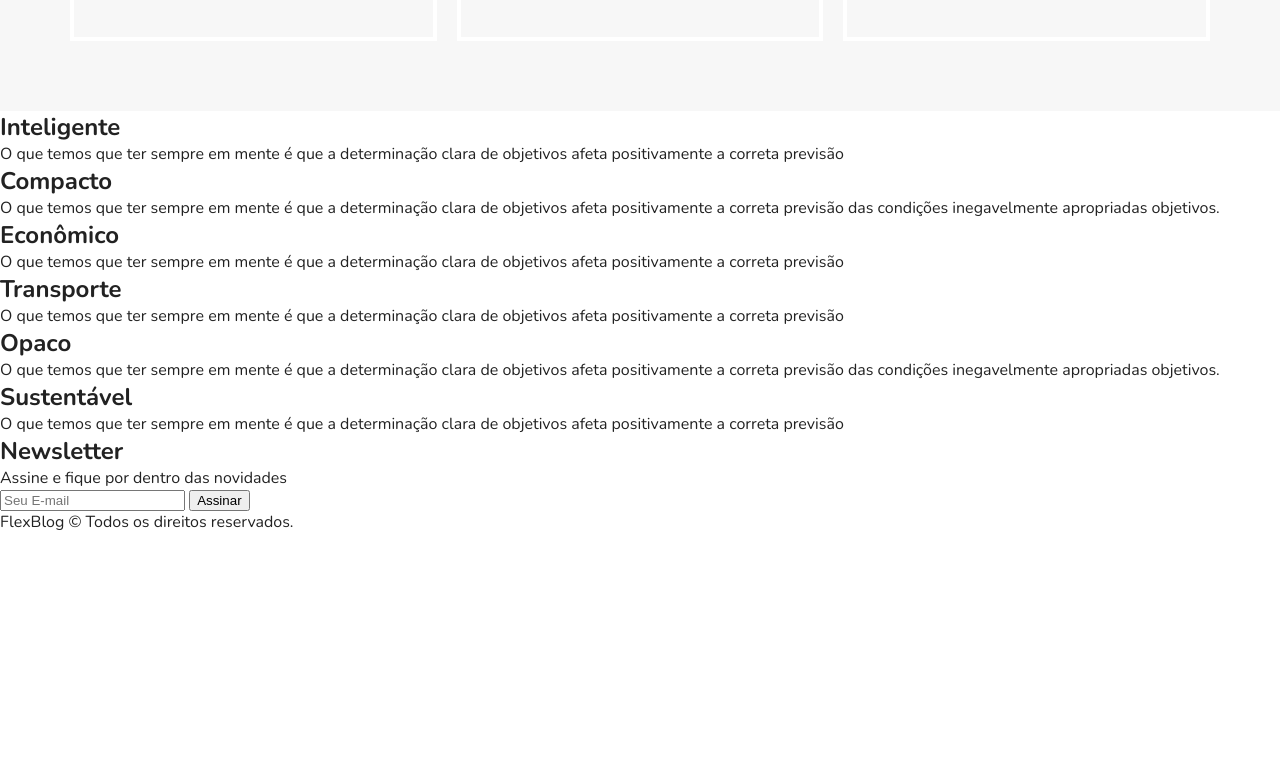
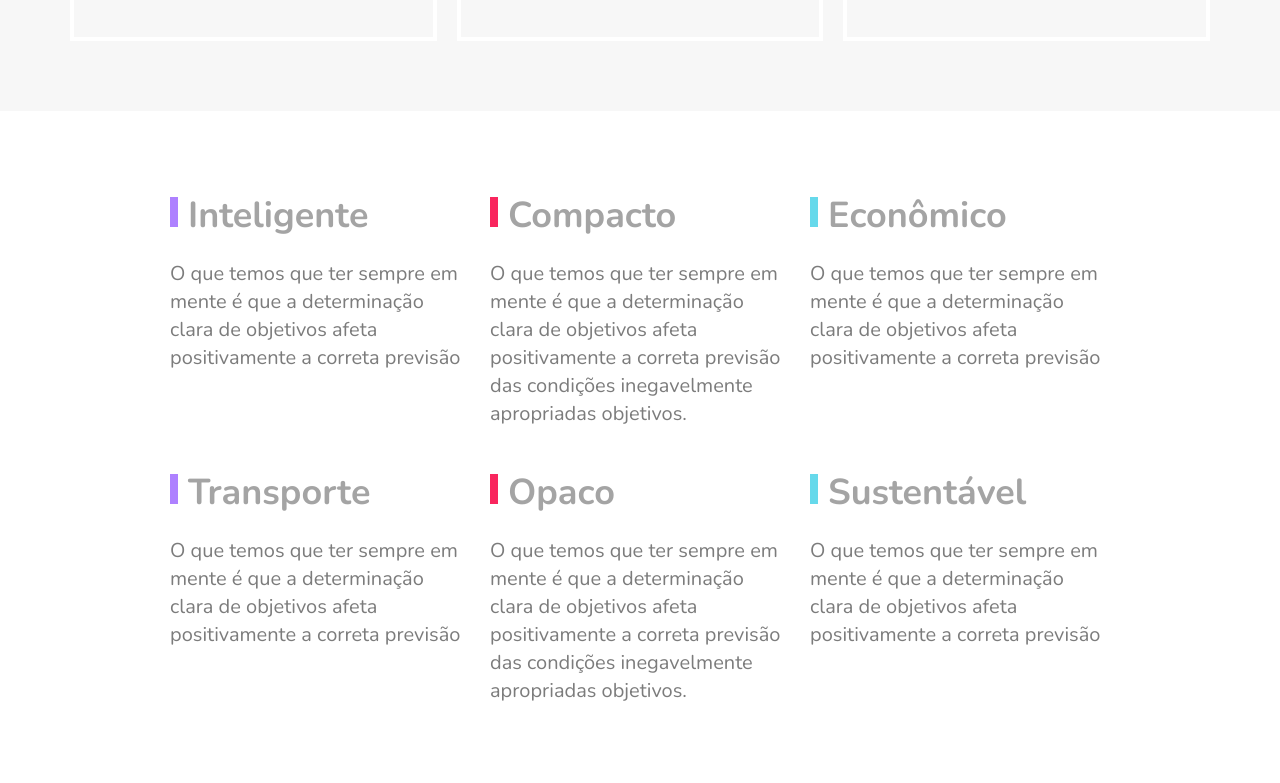
Before and after one commit to Guimartinssilva/FlexBlog, a plain HTML site: page index.html in a window 1280 px wide. Shown: the part 2497-3280 px from the top of the page. Before the commit the page ends 3030 px from the top, so only its background shows below. Drawn offline with nearby package versions, Linux system fonts and the light colour scheme.

Commit message:
Qualidade e Footer

```diff
--- a/style.css
+++ b/style.css
@@ -133,47 +133,47 @@ img {
   margin: 0 10px;
 }
 
-.produtos{
+.produtos {
   max-width: 960px;
   margin: 60px auto;
 }
 
-.produtos h1{
+.produtos h1 {
   font-size: 3em;
   margin: 0 10px 60px 10px;
 }
 
-.produtos-container{
+.produtos-container {
   display: flex;
   flex-wrap: wrap;
   align-items: flex-end;
 }
 
-.produtos-item{
+.produtos-item {
   flex: 1 1 175px;
   margin: 10px;
 }
 
-.produtos-item h2{
+.produtos-item h2 {
   font-size: 3em;
   color: #a4a4a4;
   background: #f7f7f7;
   padding: 60px 20px;
 }
 
-.purple{
+.purple {
   border-top: 8px solid #ae81ff;
 }
 
-.pink{
+.pink {
   border-top: 8px solid #f9265e;
 }
 
-.blue{
+.blue {
   border-top: 8px solid #66d9eb;
 }
 
-.preco{
+.preco {
   background: #f7f7f7;
   padding: 60px;
   display: flex;
@@ -181,7 +181,7 @@ img {
   align-items: flex-end;
 }
 
-.preco-item{
+.preco-item {
   flex: 1;
   border: 4px solid white;
   padding: 20px;
@@ -189,14 +189,14 @@ img {
   min-width: 260px;
 }
 
-.preco-item h2{
+.preco-item h2 {
   font-size: 3em;
   color: #a4a4a4;
   text-align: center;
   margin-top: 20px;
 }
 
-.preco-item span{
+.preco-item span {
   max-width: 300px;
   margin: 20px auto;
   display: block;
@@ -208,11 +208,11 @@ img {
   border-bottom: 4px solid white;
 }
 
-.preco-item sup{
+.preco-item sup {
   font-size: 1.5rem;
 }
 
-.preco-item ul{
+.preco-item ul {
   max-width: 300px;
   margin: 20px auto;
   font-size: 1.25em;
@@ -220,14 +220,14 @@ img {
   color: #7c7c7c;
 }
 
-.preco-item li{
+.preco-item li {
   display: flex;
   justify-content: space-between;
   align-items: center;
   margin-bottom: 15px;
 }
 
-.preco-item li::after{
+.preco-item li::after {
   content: "";
   display: block;
   width: 6px;
@@ -236,7 +236,7 @@ img {
   border-radius: 50%;
 }
 
-.preco-item a{
+.preco-item a {
   max-width: 300px;
   display: block;
   margin: 20px auto;
@@ -249,15 +249,140 @@ img {
   text-align: center;
 }
 
-@media (max-width: 800px){
-  .preco{
+@media (max-width: 800px) {
+  .preco {
     padding-left: 10px;
     padding-right: 10px;
   }
-  .preco .preco-item:nth-child(3){
+  .preco .preco-item:nth-child(3) {
     order: -2;
   }
-  .preco .preco-item:nth-child(2){
+  .preco .preco-item:nth-child(2) {
     order: -1;
   }
 }
+
+.qualidade {
+  max-width: 960px;
+  margin: 60px auto;
+  display: flex;
+  flex-wrap: wrap;
+}
+
+.qualidade-item {
+  flex: 1 1 300px;
+  margin: 20px 10px;
+}
+
+.qualidade-item h2 {
+  font-size: 2.25em;
+  color: #a4a4a4;
+  margin-bottom: 20px;
+}
+
+.qualidade-item h2::before {
+  content: "";
+  display: inline-block;
+  width: 8px;
+  height: 30px;
+  margin-right: 10px;
+  background: blue;
+}
+
+.qualidade-item:nth-of-type(3n + 1) h2::before {
+  background: #ae81ff;
+}
+
+.qualidade-item:nth-of-type(3n + 2) h2::before {
+  background: #f9265e;
+}
+
+.qualidade-item:nth-of-type(3n + 3) h2::before {
+  background: #66d9eb;
+}
+
+.qualidade-item p {
+  font-size: 1.25em;
+  line-height: 1.4;
+  color: #7c7c7c;
+}
+
+.newsletter {
+  background: #f7f7f7;
+  padding: 60px calc((100% - 960px) / 2);
+  display: flex;
+  flex-wrap: wrap;
+}
+
+.newsletter-info {
+  flex: 1 1 240px;
+  margin: 0 10px;
+}
+
+.newsletter-info h1 {
+  font-size: 3em;
+  color: #a4a4a4;
+}
+
+.newsletter-info p {
+  font-size: 1.25em;
+  font-style: italic;
+  max-width: 230px;
+  color: #7c7c7c;
+  margin-bottom: 10px;
+}
+
+.newsletter-form {
+  flex: 2 1 260px;
+  margin: 0 10px;
+  align-self: center;
+  display: flex;
+  flex-wrap: wrap;
+}
+
+.newsletter-form input {
+  flex: 3 1 260px;
+  font-size: 1.25em;
+  color: #7c7c7c;
+  font-style: italic;
+  font-family: "Nunito", Arial, Helvetica, sans-serif;
+  border: 4px solid #2c70ff;
+  background: transparent;
+  padding: 15px 10px;
+  margin: 0;
+  border-radius: 0px;
+}
+
+.newsletter-form button {
+  flex: 1 1 260px;
+  font-family: "Nunito", Arial, Helvetica, sans-serif;
+  font-size: 2.25em;
+  font-weight: bold;
+  text-transform: uppercase;
+  background: #2c70ff;
+  color: white;
+  margin: 0px;
+  cursor: pointer;
+  border: 0px;
+  padding: 15px 10px;
+}
+
+@media (max-width: 600px) {
+  .newsletter-form button {
+    font-size: 1.5em;
+  }
+}
+
+.footer {
+  display: flex;
+  background: #2c70ff;
+  height: 200px;
+  align-items: center;
+}
+
+.footer p {
+  flex: 1;
+  text-align: center;
+  font-size: 2.25em;
+  color: #122ab2;
+}
```
